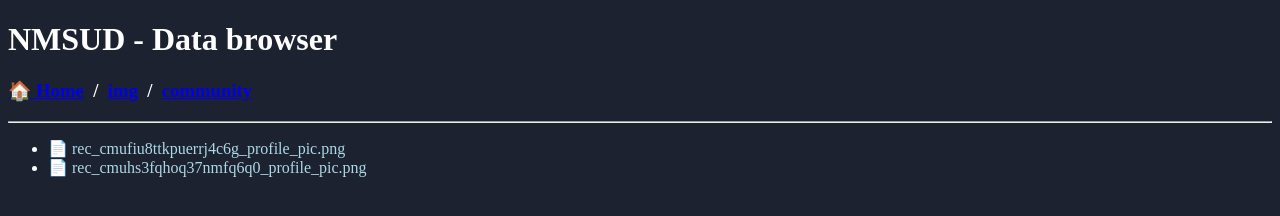
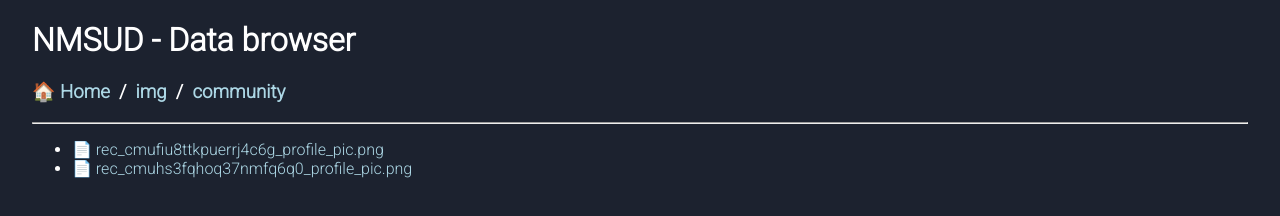
Before and after one commit to NMSUD/FormData, a plain HTML site: page img/community/index.html in a window 1280 px wide. Drawn offline with Linux system fonts and the light colour scheme.

Commit message:
Deploying to gh-pages from @ NMSUD/FormData@12582ded21c92443e687d047ffd34f65c2cd82b6 🚀

```diff
--- a/img/community/index.html
+++ b/img/community/index.html
@@ -7,14 +7,16 @@
 	<link rel="preconnect" href="https://fonts.gstatic.com" crossorigin>
 	<link href="https://fonts.googleapis.com/css2?family=Roboto:wght@300&display=swap" rel="stylesheet">
 	<style>
-		h3 li a,
+		body {
+			background: #1c222f;
+			color: #FFFFFF;
+			font-family: Roboto;
+			margin: 0 2em;
+		}
+		h3 a,
 		ul li a {
 			text-decoration: none;
             color: lightblue;
-		}
-		body {
-			background: #1c222f;
-			color: #FFFFFF;
 		}
 	</style>
 </head>
```
Also changed, not shown: img/index.html (+7 -5 lines), index.html (+7 -5 lines).
